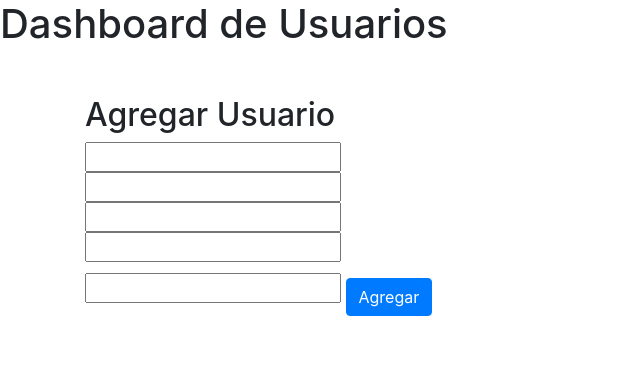
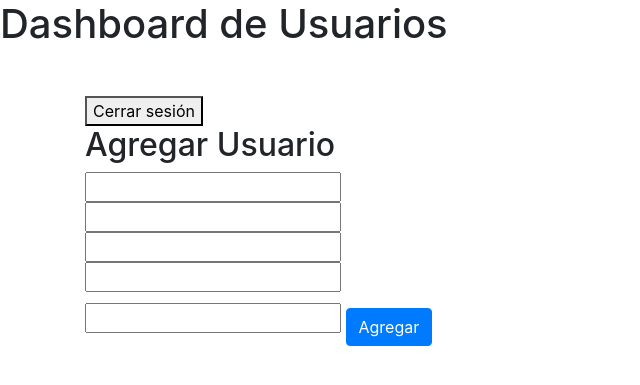
Before and after one commit to juankcl/PF_AplicacionesInternet, a PHP site: page /dash.php in a window 1280 px wide. Shown: the top 385 px of the page, without its empty margins (0-640 px from the left). Run offline with PHP 8.4, Linux system fonts and the light colour scheme; data that the repository does not hold is empty; some libraries are stand-ins or nearby versions.

Commit message:
Agregar botón de cerrar sesión en el dash

```diff
--- a/pag/dash.php
+++ b/pag/dash.php
@@ -39,6 +39,9 @@ if ($_GET) {
   <div class="container mt-5">
     <div class="row">
       <div class="col-md-5">
+        <form action="api/logout.php" method="post">
+          <button type="submit">Cerrar sesión</button>
+        </form>
         <?php if (!$_GET) : ?>
           <h2>Agregar Usuario</h2>
           <form method="POST" action="api/register.php">
```
